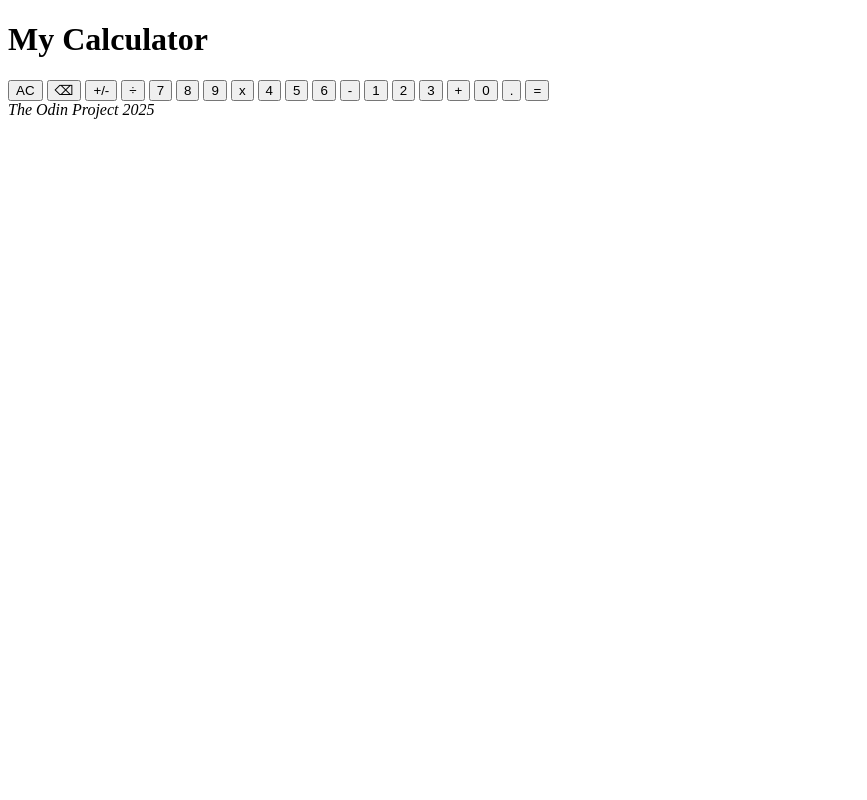
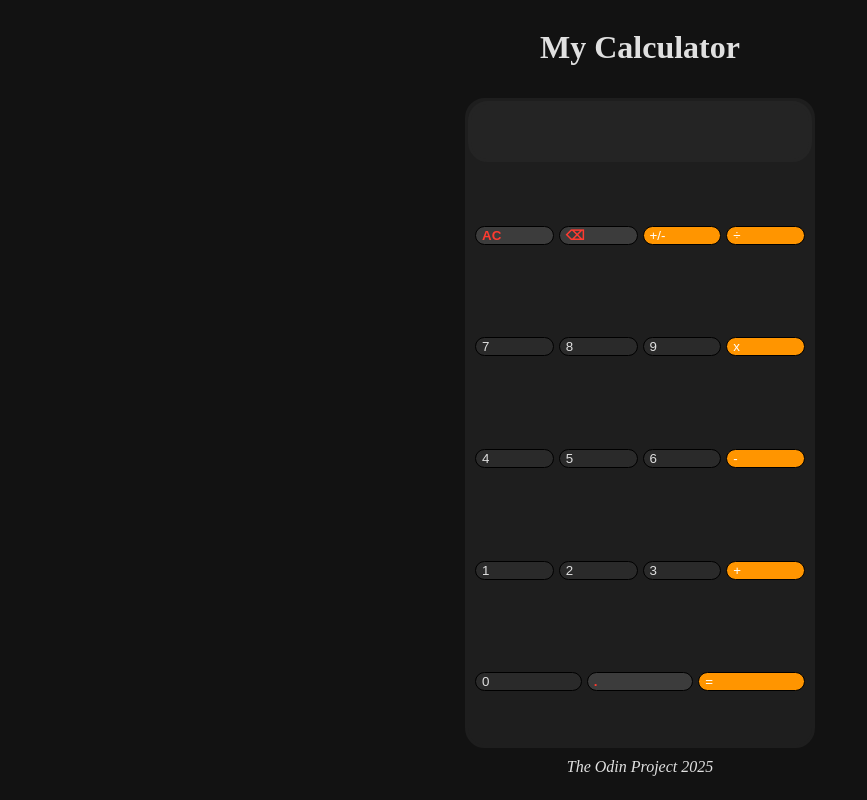
Before and after one commit to MatimotTheTimoters/top-calculator, a plain HTML site: page index.html in a window 1280 px wide. Shown: the whole page, without its empty margins (0-867 px from the left). Drawn offline with Linux system fonts and the light colour scheme.

Commit message:
Add styling to calculator structure
Work on task 4: Add styles to styles.css
    - [x] calculator-container
    - [x] calculator-head
    - [ ] calculator-body
- Add color styling to buttons
- Add flex properties

Current bugs:
- Buttons not stretching to button-row height
- I/O interface might be too small

```diff
--- a/index.html
+++ b/index.html
@@ -17,30 +17,38 @@
                 <div class="operation-output"></div>
             </div>
             <div class="calculator-body">
+                <div class="button-row">
                     <button class="spec" id="all-clear">AC</button>
                     <button class="spec" id="backspace">⌫</button>
                     <button class="operator" id="negate">+/-</button>
                     <button class="operator" id="divide">÷</button>
+                </div>
 
+                <div class="button-row">
                     <button class="number" id="7">7</button>
                     <button class="number" id="8">8</button>
                     <button class="number" id="9">9</button>
                     <button class="operator" id="multiply">x</button>
+                </div>
 
+                <div class="button-row">
                     <button class="number" id="4">4</button>
                     <button class="number" id="5">5</button>
                     <button class="number" id="6">6</button>
                     <button class="operator" id="subtract">-</button>
+                </div>
 
+                <div class="button-row">
                     <button class="number" id="1">1</button>
                     <button class="number" id="2">2</button>
                     <button class="number" id="3">3</button>
                     <button class="operator" id="add">+</button>
+                </div>
 
+                <div class="button-row">
                     <button class="number" id="0">0</button>
                     <button class="spec" id="decimal">.</button>
                     <button class="operator" id="calculate">=</button>
-            </div>
                 </div>
 
         <script src="script.js"></script>
--- a/styles.css
+++ b/styles.css
@@ -0,0 +1,96 @@
+* {
+    box-sizing: border-box;
+}
+
+body {
+    background-color: #121212;
+    color: #E0E0E0;
+
+    display: flex;
+    flex-flow: column;
+    align-items: center;
+    gap: 10px;
+}
+
+.calculator-container {
+    width: 350px;
+    height: 650px;
+
+    border: solid #1E1E1E;
+    border-radius: 20px;
+    background-color: #1E1E1E;
+
+    display: flex;
+    flex-flow: column;
+    justify-content: start;
+    align-items: center;
+    gap: 10px;
+}
+
+.calculator-head {
+    width: 100%;
+
+    border: solid #242424;
+    border-radius: 20px;
+    background-color: #242424;
+    color: #FFFFFF;
+
+    display: flex;
+    flex-flow: column;
+    flex: 1;
+}
+
+.calculator-head * {
+    border-radius: 20px;
+    display: flex;
+    flex: 1;
+}
+
+.user-input {
+    color: #BB86FC;
+}
+
+.operation-output {
+    color: #03DAC6;
+}
+
+.calculator-body {
+    width: 350px;
+    padding: 10px;
+    display: flex;
+    flex-flow: column;
+    flex: 10;
+    gap: 5px;
+}
+
+.button-row {
+    display: flex;
+    flex-flow: row;
+    flex: 1;
+    align-items: center;
+    gap: 5px;
+}
+
+button {
+    border: 1px solid black;
+    border-radius: 100px;
+
+    display: flex;
+    flex: 1 1 100px;
+}
+
+.spec {
+    background-color: #3C3C3C;
+    color: #FF3B30;
+    font-weight: bold;
+}
+
+.operator {
+    background-color: #FF9500;
+    color: #FFFFFF;
+}
+
+.number {
+    background-color: #2A2A2A;
+    color: #E0E0E0;
+}
```
Also changed, not shown: 1 other file. Lines whose indentation alone changed are shown as unchanged.
